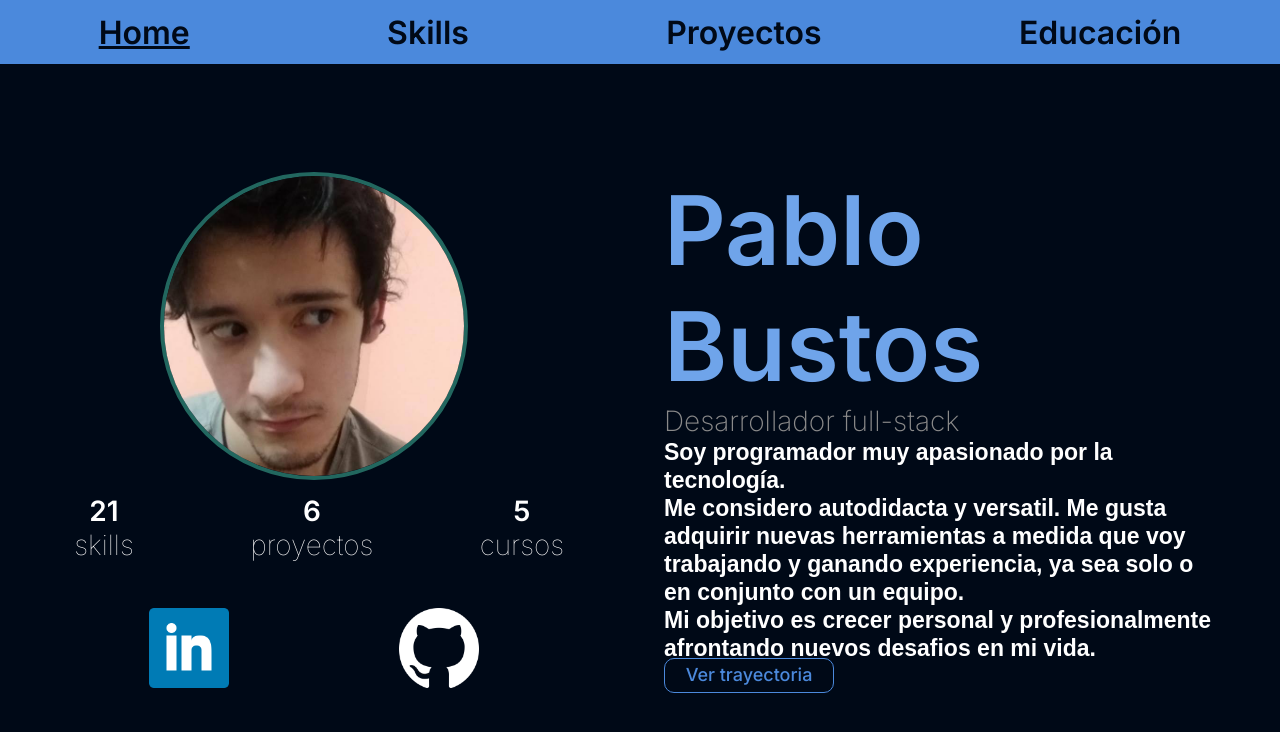
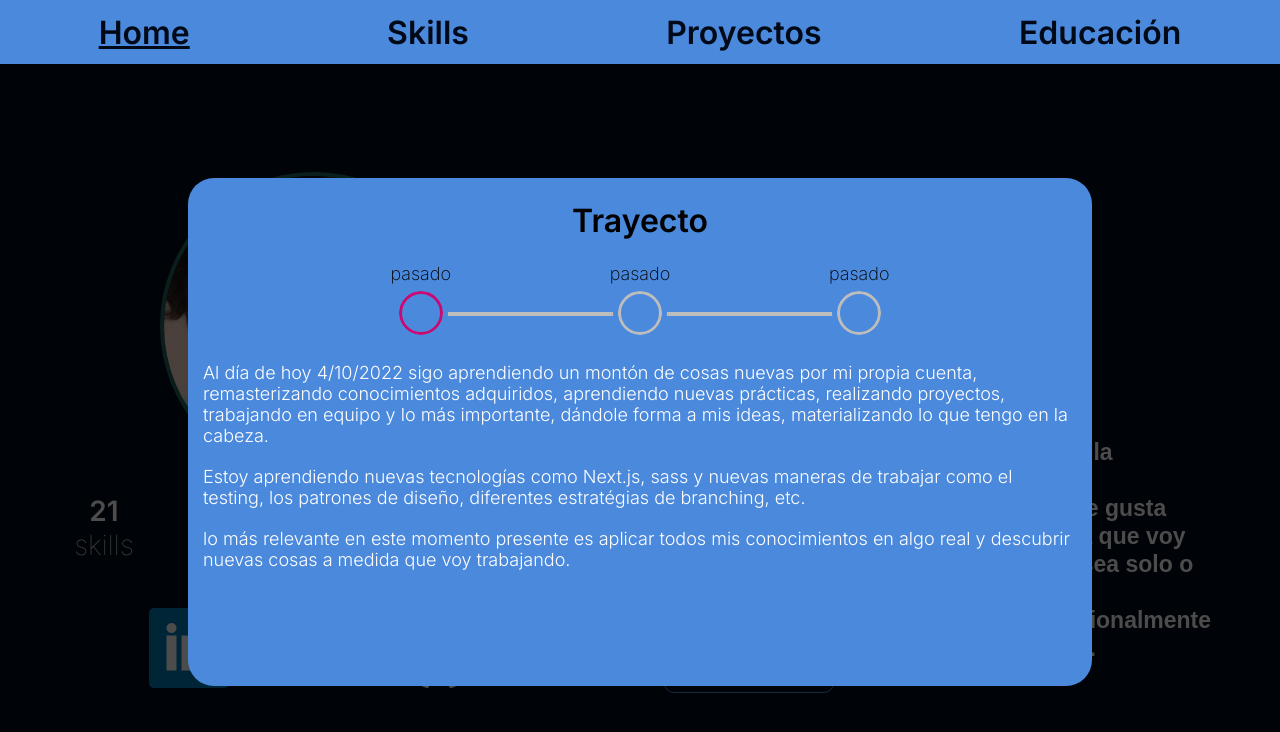
Before and after one commit to PabloAgustinBustos/first-react-personal-portfolio-2022, a React (Vite) app: page /home in a window 1280 px wide. Both pictures are taken after a click on the button "Ver trayectoria". Shown: the top 732 px of the page. Built offline with nearby package versions, Linux system fonts and the light colour scheme; a web font is replaced by a local one.

Commit message:
added a modal with its timeline finished

```diff
--- /dev/null
+++ b/src/components/Modal/animations.js
@@ -0,0 +1,38 @@
+const backgroundVariants = {
+    hidden: {
+        opacity: 0,
+        transition: {
+            duration: .5
+        }
+    },
+
+    visible: {
+        opacity: 1,
+        transition: {
+            duration: 1
+        }
+    }
+}
+
+const modalVariants = {
+    hidden: {
+        y: "10vh",
+        opacity: 0,
+        transition: {
+            duration: .5
+        }
+    },
+
+    visible: {
+        y: 0,
+        opacity: 1,
+        transition: {
+            duration: 1
+        }
+    }
+}
+
+export{
+    backgroundVariants,
+    modalVariants
+}
--- /dev/null
+++ b/src/components/Modal/index.jsx
@@ -0,0 +1,40 @@
+import React from 'react'
+import { useEffect } from 'react'
+import {motion, useAnimationControls} from "framer-motion"
+import s from "./styles.module.css"
+import { backgroundVariants, modalVariants } from './animations'
+import Timeline from '../Timeline'
+
+const Modal = ({setShowModal}) => {
+    const controls = useAnimationControls()
+
+    let today = new Date().getDate() + "/" + (new Date().getMonth() + 1) + "/" + new Date().getFullYear()
+
+    useEffect(() => {
+        controls.start("visible")
+    }, [])
+
+    const handleClick = () => {
+        controls.start("hidden")
+        setTimeout(() => {
+            setShowModal(false)
+        }, 400)
+    }
+
+    return (<>
+        <motion.div variants={backgroundVariants} initial="hidden" animate={controls} className={s.background} onClick={handleClick}></motion.div>
+
+        <motion.div variants={modalVariants} initial="hidden" animate={controls} className={s.modal}>
+            <h1 className={s.title}>Trayecto</h1>
+            <Timeline/>
+
+            <div className={s.textContainer}>
+                <p className={s.text}>Al día de hoy {today} sigo aprendiendo un montón de cosas nuevas por mi propia cuenta, remasterizando conocimientos adquiridos, aprendiendo nuevas prácticas, realizando proyectos, trabajando en equipo y lo más importante, dándole forma a mis ideas, materializando lo que tengo en la cabeza.</p>
+                <p className={s.text}>Estoy aprendiendo nuevas tecnologías como Next.js, sass y nuevas maneras de trabajar como el testing, los patrones de diseño, diferentes estratégias de branching, etc.</p>
+                <p className={s.text}>lo más relevante en este momento presente es aplicar todos mis conocimientos en algo real y descubrir nuevas cosas a medida que voy trabajando.</p>
+            </div>
+        </motion.div>
+    </>)
+}
+
+export default Modal
--- /dev/null
+++ b/src/components/Modal/styles.module.css
@@ -0,0 +1,47 @@
+.background{
+    width: 100%;
+    height: 92vh;
+
+    position: absolute;
+    background-color: rgba(0, 0, 0, .7);
+}
+
+.modal{
+    width: 904px;
+    height: 508px;
+    background-color: #4B89DC;
+
+    border-radius: 26px;
+
+    position: absolute;
+
+    display: grid;
+    grid-template-rows: 1fr 1fr 4fr;
+}
+
+.title{
+    font-size: 32px;
+    font-family: "Inter", sans-serif;
+    font-weight: 600;
+
+    /* background-color: blueviolet; */
+
+    display: flex;
+    justify-content: center;
+    align-items: center;
+}
+
+.textContainer{
+    padding: 15px;
+    /* background-color: cadetblue; */
+}
+
+.text{
+    margin-bottom: 20px;
+    font-size: 18px;
+    font-family: "Inter", sans-serif;
+    font-weight: 300;
+    color: white;
+
+    /* background-color: cadetblue; */
+}
--- /dev/null
+++ b/src/components/Timeline/animations.js
@@ -0,0 +1,26 @@
+const lineVariants={
+    past:{
+        borderLeft: "0px solid #CB0972",
+        transition:{
+            duration: 1
+        }
+    },
+
+    present:{
+        borderLeft: "200px solid #CB0972",
+        transition:{
+            duration: 1
+        }
+    },
+
+    future:{
+        borderLeft: "392px solid #CB0972",
+        transition:{
+            duration: 1
+        }
+    }
+}
+
+export{
+    lineVariants
+}
--- /dev/null
+++ b/src/components/Timeline/index.jsx
@@ -0,0 +1,46 @@
+import React, { useState } from 'react'
+import {motion, useAnimationControls} from "framer-motion"
+import s from "./styles.module.css"
+import { lineVariants } from './animations'
+import { useEffect } from 'react'
+
+const Timeline = () => {
+    const controls = useAnimationControls()
+
+    const [selected, setSelected] = useState("past")
+
+    const handleClick = e => {
+        const {id} = e.target
+
+        setSelected(id)
+        controls.start(id)
+    }
+
+    return (
+        <section className={s.timeline}>
+            <div className={s.lineContainer}>
+                <motion.div
+                    className={s.line}
+                    variants={lineVariants}
+                    initial="past"
+                    animate={controls}
+                ></motion.div>
+            </div>
+
+            <div className={s.block}>
+                <span className={s.time}>pasado</span>
+                <div id="past" className={`${s.circle} ${s.color}`} onClick={handleClick}></div>
+            </div>
+            <div className={s.block}>
+                <span className={s.time}>pasado</span>
+                <div id="present" className={`${s.circle} ${selected=="present" || selected=="future" ? s.color : s.offColor}`} onClick={handleClick}></div>
+            </div>
+            <div className={s.block}>
+                <span className={s.time}>pasado</span>
+                <div id="future" className={`${s.circle} ${selected=="future" ? s.color : s.offColor}`} onClick={handleClick}></div>
+            </div>
+        </section>
+    )
+}
+
+export default Timeline
--- /dev/null
+++ b/src/components/Timeline/styles.module.css
@@ -0,0 +1,93 @@
+.timeline{
+    width: 499px;
+    height: 72px;
+    margin: 0 auto;
+
+    position: relative;
+    /* background-color: chocolate; */
+
+    display: flex;
+    justify-content: space-between;
+}
+
+.lineContainer{
+    width: 100%;
+    height: 100%;
+    /* background-color: aqua; */
+
+    display: flex;
+    justify-content: center;
+
+    position: absolute;
+}
+
+.line{
+    width: 80%;
+    height: 4px;
+    background-color: #BDBDBD;
+    position: absolute;
+    bottom: 19px;
+    z-index: 100;
+    box-sizing: border-box;
+}
+
+.block{
+    /* background-color: aquamarine; */
+
+    display: flex;
+    flex-direction: column;
+    justify-content: space-between;
+    align-items: center;
+    z-index: 200;
+}
+
+.time{
+    font-family: "Inter", sans-serif;
+    font-size: 18px;
+    font-weight: 200;
+}
+
+.circle{
+    width: 44px;
+    height: 44px;
+    background-color: #4B89DC;
+
+    border: 3px solid #BDBDBD;
+    border-radius: 50%;
+
+    outline: 5px solid #4B89DC;
+
+    box-sizing: border-box;
+}
+
+.color{
+    border-color: #CB0972;
+    animation-name: show;
+    animation-duration: 1s;
+}
+
+.offColor{
+    border-color: #BDBDBD;
+    animation-name: hide;
+    animation-duration: 1s;
+}
+
+@keyframes show {
+    0%{
+        border-color: #BDBDBD;
+    }
+
+    100%{
+        border-color: #CB0972;
+    }
+}
+
+@keyframes hide {
+    0%{
+        border-color: #CB0972;
+    }
+
+    100%{
+        border-color: #BDBDBD;
+    }
+}
--- a/src/utils.js
+++ b/src/utils.js
@@ -542,6 +542,23 @@ const stats = {
     courses: courses.length
 }
 
+const journy = [
+    {
+        time: "pasado",
+        text: ""
+    },
+
+    {
+        time: "presente",
+        text: ""
+    },
+
+    {
+        time: "futuro",
+        text: ""
+    },
+]
+
 export {
     techIcons,
     positOf,
@@ -549,5 +566,6 @@ export {
     projects,
     colors,
     stats,
-    courses
+    courses,
+    journy
 }
--- a/src/views/Home/index.jsx
+++ b/src/views/Home/index.jsx
@@ -10,8 +10,11 @@ import { backgroundVariants, buttonVariants, descriptionVariants, githubVariants
 import { useContext } from 'react'
 import { MyContext } from '../../components/GlobalStates'
 import { useEffect } from 'react'
+import { useState } from 'react'
+import Modal from '../../components/Modal'
 
 const Home = () => {
+    const [showModal, setShowModal] = useState(false)
     const {controls} = useContext(MyContext)
 
     useEffect(() => {
@@ -116,9 +119,11 @@ const Home = () => {
                         <p className={s.description}>Mi objetivo es crecer personal y profesionalmente afrontando nuevos desafios en mi vida.</p>
                     </motion.div>
 
-                    <Button controls={controls} variants={buttonVariants} text="Ver trayectoria" form="bgDark"/>
+                    <Button controls={controls} variants={buttonVariants} onClick={() => setShowModal(true)} text="Ver trayectoria" form="bgDark"/>
                 </motion.section>
             </div>
+
+            {showModal && <Modal setShowModal={setShowModal}/>}
         </motion.main>
     )
 }
```
